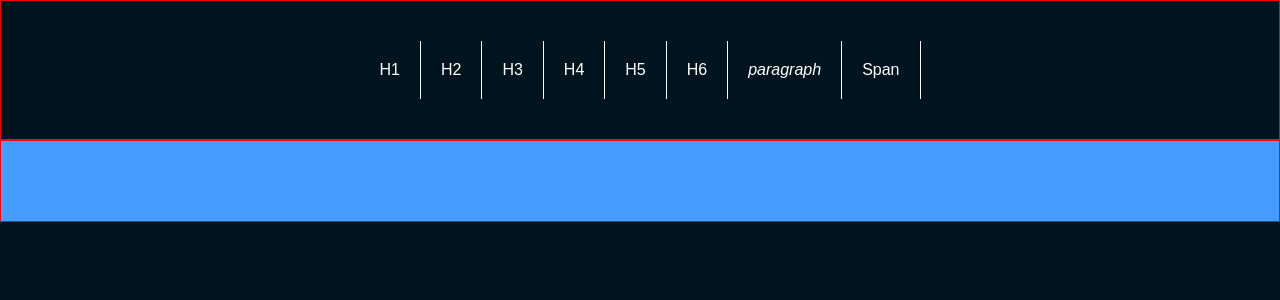
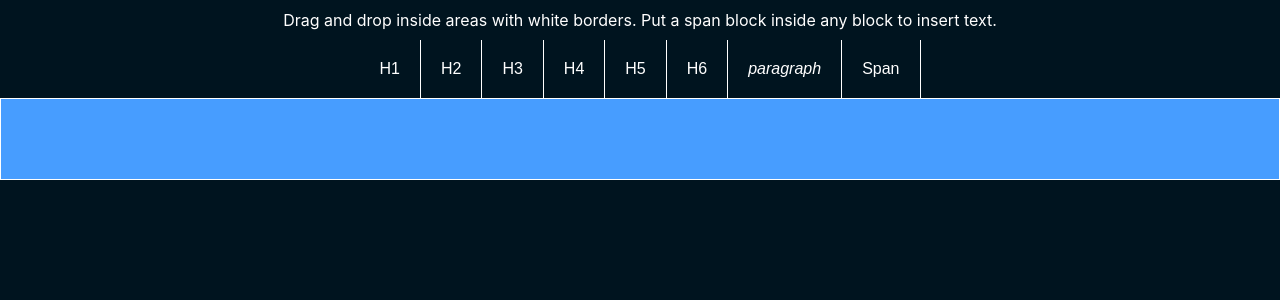
Before and after one commit to TheNavigat/VisualMarkdown, a Vue app: page / in a window 1280 px wide. Shown: the top 300 px of the page. Built offline with nearby package versions, Linux system fonts and the light colour scheme.

Commit message:
Help added at the top

```diff
--- a/src/App.vue
+++ b/src/App.vue
@@ -1,5 +1,6 @@
 <template>
   <div id="app">
+    <div class="help">Drag and drop inside areas with white borders. Put a span block inside any block to insert text.</div>
     <Tools
       :list1="list1"
       class="col-12"
--- a/src/assets/style/core.scss
+++ b/src/assets/style/core.scss
@@ -129,7 +129,11 @@ button {
   padding: 10px 0px;
 }
 
-.dragArea{
+.documentDrag{
   padding: 40px;
-  border: 1px solid red;
+  border: 1px solid white;
 }
+
+.help{
+  margin:10px;
+}
--- a/src/components/DocumentPanel.vue
+++ b/src/components/DocumentPanel.vue
@@ -1,6 +1,6 @@
 <template>
   <draggable
-    class="dragArea list-group"
+    class="dragArea list-group documentDrag"
     :list="list2"
     group="markdown"
     @change="log"
```
